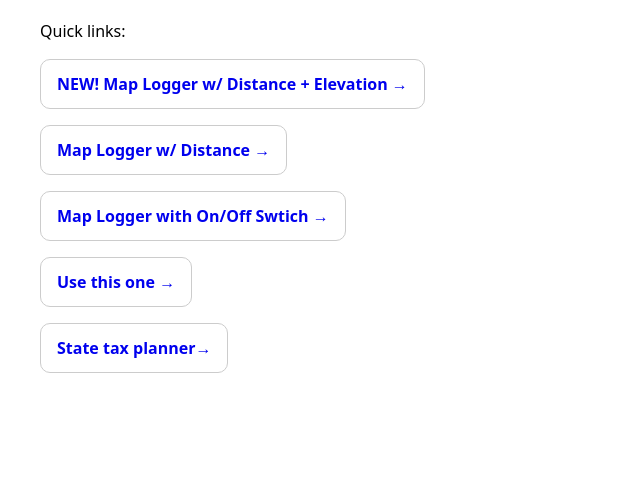
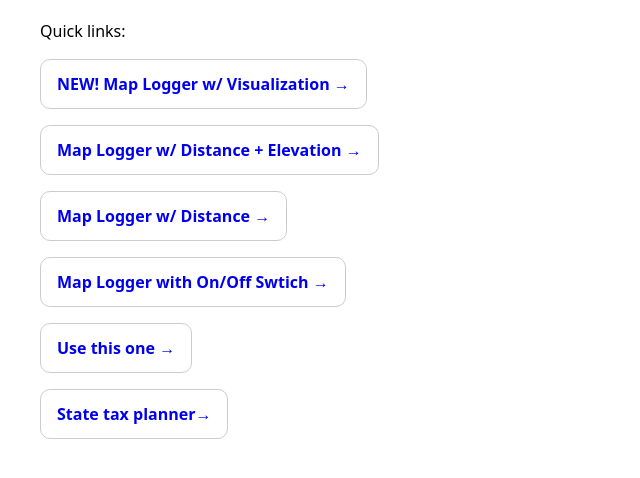
Before and after one commit to mrfestafiesta/fedcalc, a plain HTML site: page index.html in a window 1280 px wide. Shown: the part 112-590 px from the top of the page, without its empty margins (0-640 px from the left). Drawn offline with Linux system fonts and the light colour scheme.

Commit message:
Update links in index.html for Map Logger

```diff
--- a/index.html
+++ b/index.html
@@ -12,7 +12,8 @@
 <body>
   <h1>Welcome! Click a link below...</h1>
   <p>Quick links:</p>
-  <p><a class="button" href="/parksappDB_AltitudeComments/">NEW! Map Logger w/ Distance + Elevation →</a></p>
+  <p><a class="button" href="/path_visualizer/">NEW! Map Logger w/ Visualization →</a></p>
+  <p><a class="button" href="/parksappDB_AltitudeComments/">Map Logger w/ Distance + Elevation →</a></p>
   <p><a class="button" href="/parksloggerdistance/">Map Logger w/ Distance →</a></p>
   <p><a class="button" href="/parksloggertoggle/">Map Logger with On/Off Swtich →</a></p>
   <p><a class="button" href="/sep_constants/"> Use this one →</a></p>
```
